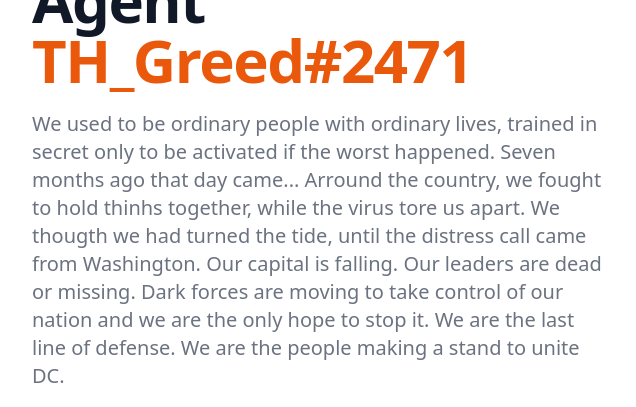
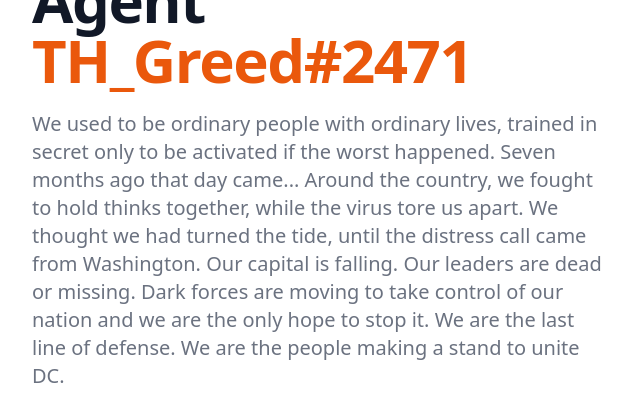
Before and after one commit to ThomasVillafranco/async-landing, a plain HTML site: page src/index.html in a window 1280 px wide. Shown: the part 206-613 px from the top of the page, 0-636 px from the left. Drawn offline with nearby package versions, Linux system fonts and the light colour scheme; no server answers.

Commit message:
correccion de errores de escritura

```diff
--- a/src/index.html
+++ b/src/index.html
@@ -5,7 +5,7 @@
   <meta charset="UTF-8">
   <meta name="viewport" content="width=device-width, initial-scale=1.0">
   <script src="https://cdn.tailwindcss.com"></script>
-  <script  defer src = "./assets/main.js"> </script>
+  <script  defer src = "./assets/main.js"></script>
 </head>
 
 <body>
@@ -45,8 +45,8 @@
             <p
               class="mt-3 text-base text-gray-500 sm:mt-5 sm:text-lg sm:max-w-xl sm:mx-auto md:mt-5 md:text-xl lg:mx-0">
               We used to be ordinary people with ordinary lives, trained in secret only to be activated if the worst happened.
-               Seven months ago that day came... Arround the country, we fought to hold thinhs together, while the virus tore us
-               apart. We thougth we had turned the tide, until the distress call came from Washington. Our capital is falling.
+               Seven months ago that day came... Around the country, we fought to hold thinks together, while the virus tore us
+               apart. We thought we had turned the tide, until the distress call came from Washington. Our capital is falling.
                Our leaders are dead or missing. Dark forces are moving to take control of our nation and we are the only hope to
                stop it. We are the last line of defense. We are the people making a stand to unite DC.</p>
                <p class="mt-3 text-base text-orange-500 sm:mt-5 sm:text-lg sm:max-w-xl sm:mx-auto md:mt-5 md:text-xl lg:mx-0"> We are The division and history will remember us.</p>
```
